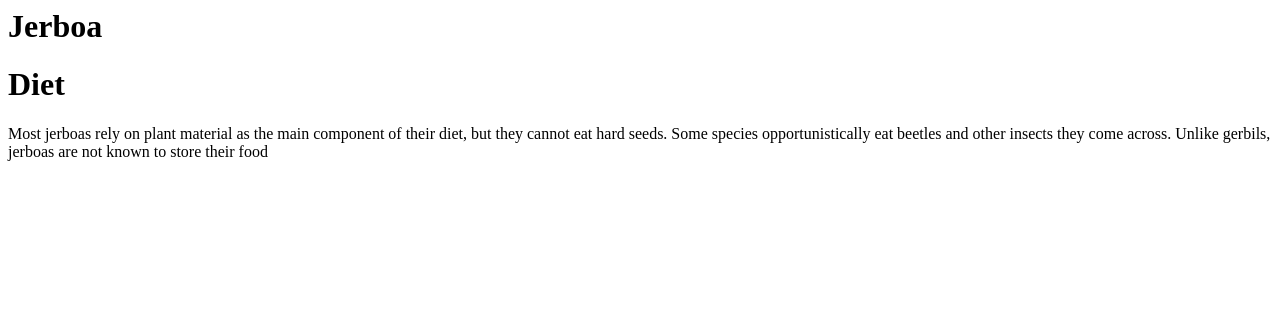
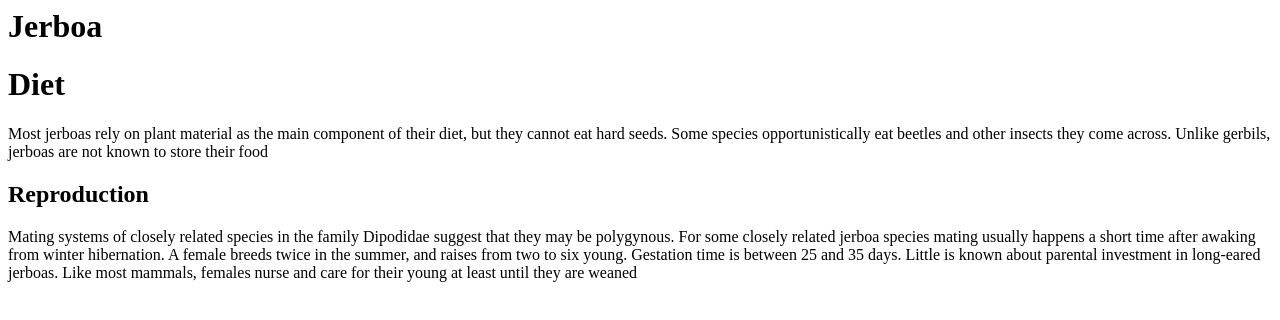
Before and after one commit to DanielLofqvist/Jerboa, a plain HTML site: page index.html in a window 1280 px wide. Drawn offline with Linux system fonts and the light colour scheme.

Commit message:
Reproduction

```diff
--- a/index.html
+++ b/index.html
@@ -3,3 +3,6 @@
 <h1>Diet</h1>
 <p>Most jerboas rely on plant material as the main component of their diet, but they cannot eat hard seeds. Some species opportunistically eat beetles and other insects they come across.
     Unlike gerbils, jerboas are not known to store their food</p>
+
+    <h2>Reproduction</h2>
+    <p>Mating systems of closely related species in the family Dipodidae suggest that they may be polygynous. For some closely related jerboa species mating usually happens a short time after awaking from winter hibernation. A female breeds twice in the summer, and raises from two to six young. Gestation time is between 25 and 35 days. Little is known about parental investment in long-eared jerboas. Like most mammals, females nurse and care for their young at least until they are weaned</p>
```
